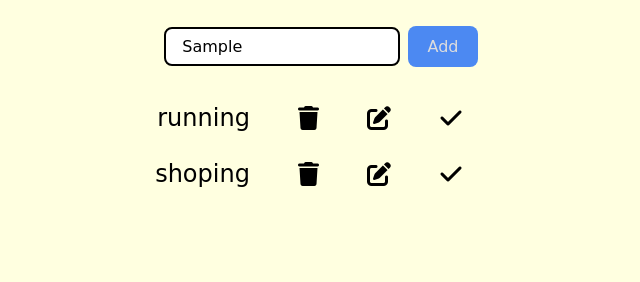
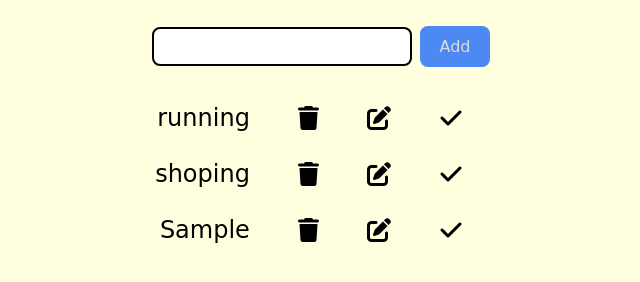
Before and after one commit to mohamadhosseinpour16/TodoApp, a plain HTML site: page index.html in a window 1280 px wide. Both pictures are taken after typing "Sample" into the empty fields and a click on the button "Add". Shown: the part 94-376 px from the top of the page, without its empty margins (323-963 px from the left). Drawn offline with nearby package versions, Linux system fonts and the light colour scheme; files that its build step writes are made by us from their sources.

Commit message:
Correct working of handleClickAdd and handleClickDelete functions to add todo and delete todo

```diff
--- a/css/partial/_aside.scss
+++ b/css/partial/_aside.scss
@@ -16,6 +16,7 @@ aside {
         border: 2px solid $black;
         outline: none;
         font-size: 1rem;
+        font-weight: 900;
     }
 
     &>button {
@@ -28,6 +29,7 @@ aside {
         font-size: 1rem;
         transition: 0.5s;
         cursor: pointer;
+
         &:hover {
             background-color: $bg--button-hover;
             transition: 0.5s;
--- a/javascript/data.js
+++ b/javascript/data.js
@@ -1,10 +1,8 @@
 const todos = [
   {
-    id: 1,
     title: "running",
   },
   {
-    id: 2,
     title: "shoping",
   }
 ];
--- a/javascript/main.js
+++ b/javascript/main.js
@@ -4,23 +4,36 @@ let root = document.getElementById("root");
 let input = document.querySelector("input");
 
 // functions
-const handleClickAdd = () => {};
-const handleClickDelete = () => {};
+const handleClickAdd = () => {
+  const newObject = {
+    title: input.value,
+    id: todos.length,
+  };
+  todos.push(newObject);
+  render();
+  input.value = "";
+};
+
+const handleClickDelete = (index) => {
+  todos.splice(index, 1);
+  render()
+};
+
+
 const handleClickEdit = () => {};
 const handleClickSuccess = () => [];
 
 const render = (todolist) => {
-  let template = todos.map((todos) => {
-    const { title } = todos;
+  let template = todos.map((todo, index) => {
     return `
-         <li class="List">${title}
-                     <i onclick="handleClickDelete()" class="fa-solid fa-trash" style="color: #000000;"></i>
+         <li class="List">${todo.title}
+                     <i onclick="handleClickDelete(${index})" class="fa-solid fa-trash" style="color: #000000;"></i>
                      <i onclick="handleClickEdit()" class="fas fa-edit" style="color: #000000;"></i>
                      <i onclick="handleClickSuccess()" class="fa-solid fa-check" style="color: #000000;"></i>
          </li>
         `;
   });
-  root.innerHTML += template.join("");
+  root.innerHTML = template.join("");
 };
 render();
 
```
